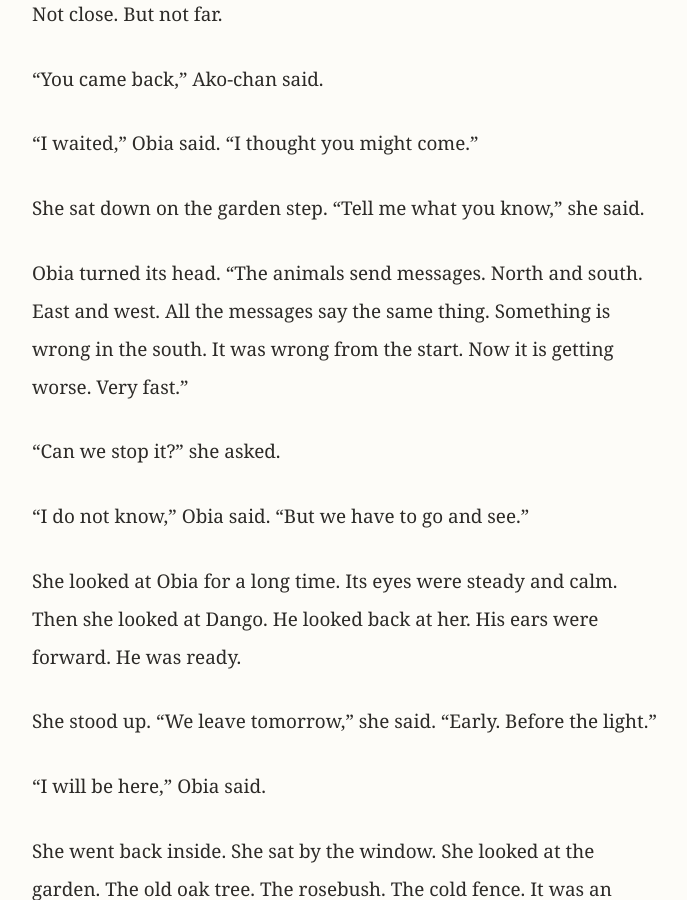
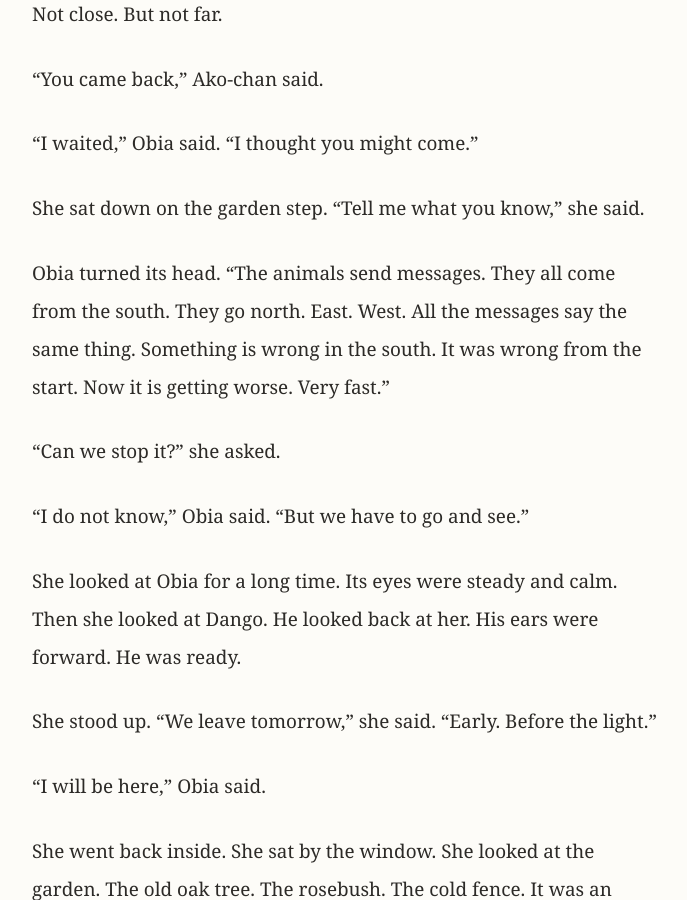
Before and after one commit to morisaki-yuichi/ako-chans-adventure, a Jekyll site: the page built from season1/chapter01/ep006.md, in a window 1280 px wide and 900 px high, scrolled down 637 px. Shown: the whole window, without its empty margins (294-981 px from the left). Built offline with Jekyll 4.4.1, drawn with Linux system fonts in a browser that asks for light colours.

Commit message:
Fix bird direction continuity across Ep6, Ep13, Ep19
Birds now consistently fly north (away from the southern disturbance),
carrying messages northward — consistent with English animals receiving
news from the south. Ep6 updated to clarify messages originate in the
south and spread north, east, and west.

```diff
--- a/season1/chapter01/ep006.md
+++ b/season1/chapter01/ep006.md
@@ -24,7 +24,7 @@ She went downstairs and out to the garden. Obia was near the old shed. It was wa
 
 She sat down on the garden step. "Tell me what you know," she said.
 
-Obia turned its head. "The animals send messages. North and south. East and west. All the messages say the same thing. Something is wrong in the south. It was wrong from the start. Now it is getting worse. Very fast."
+Obia turned its head. "The animals send messages. They all come from the south. They go north. East. West. All the messages say the same thing. Something is wrong in the south. It was wrong from the start. Now it is getting worse. Very fast."
 
 "Can we stop it?" she asked.
 
```
Also changed, not shown: planning/timeline.md (+5 -4 lines), season1/chapter02/ep013.md (+1 -1 lines), season1/chapter03/ep019.md (+2 -2 lines).
